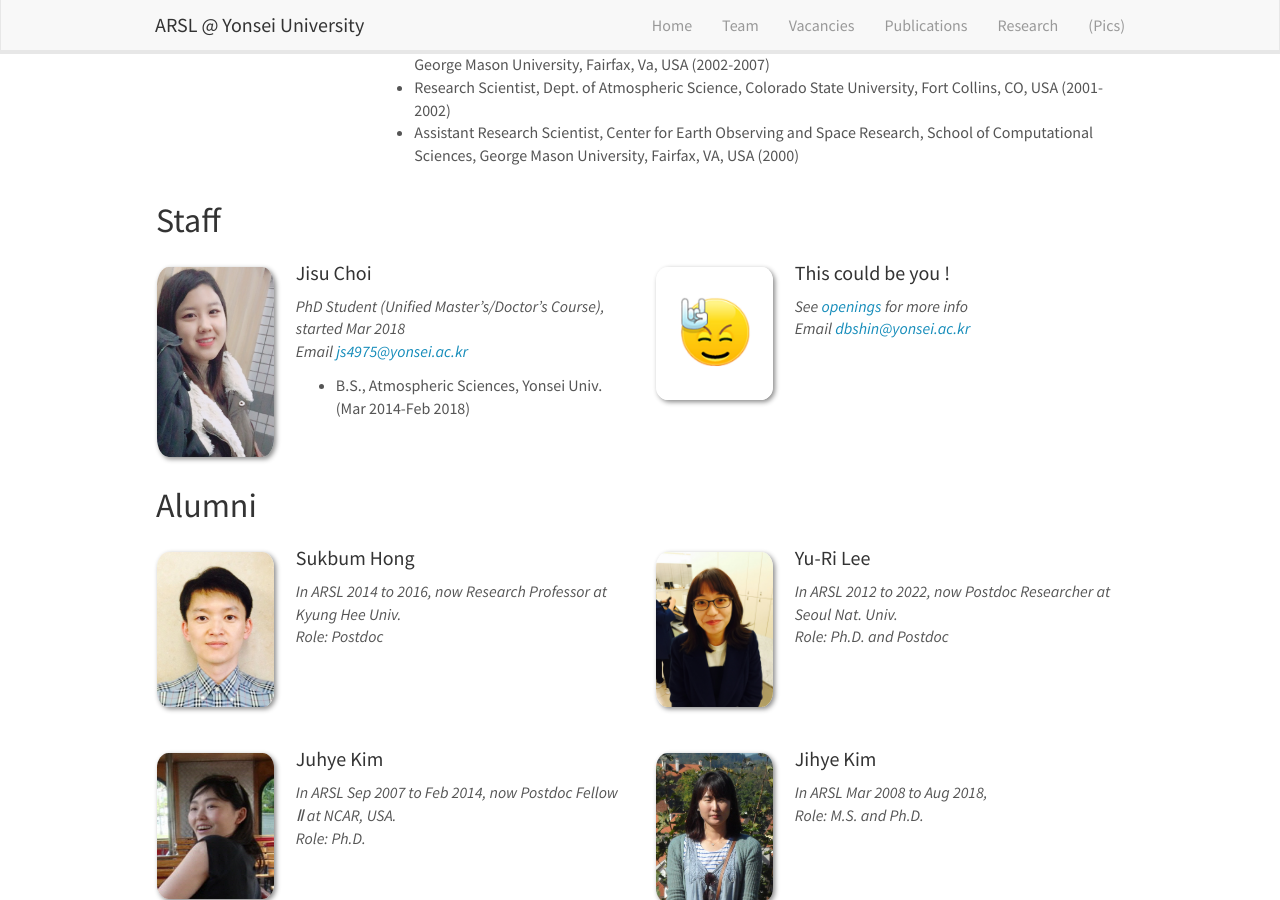
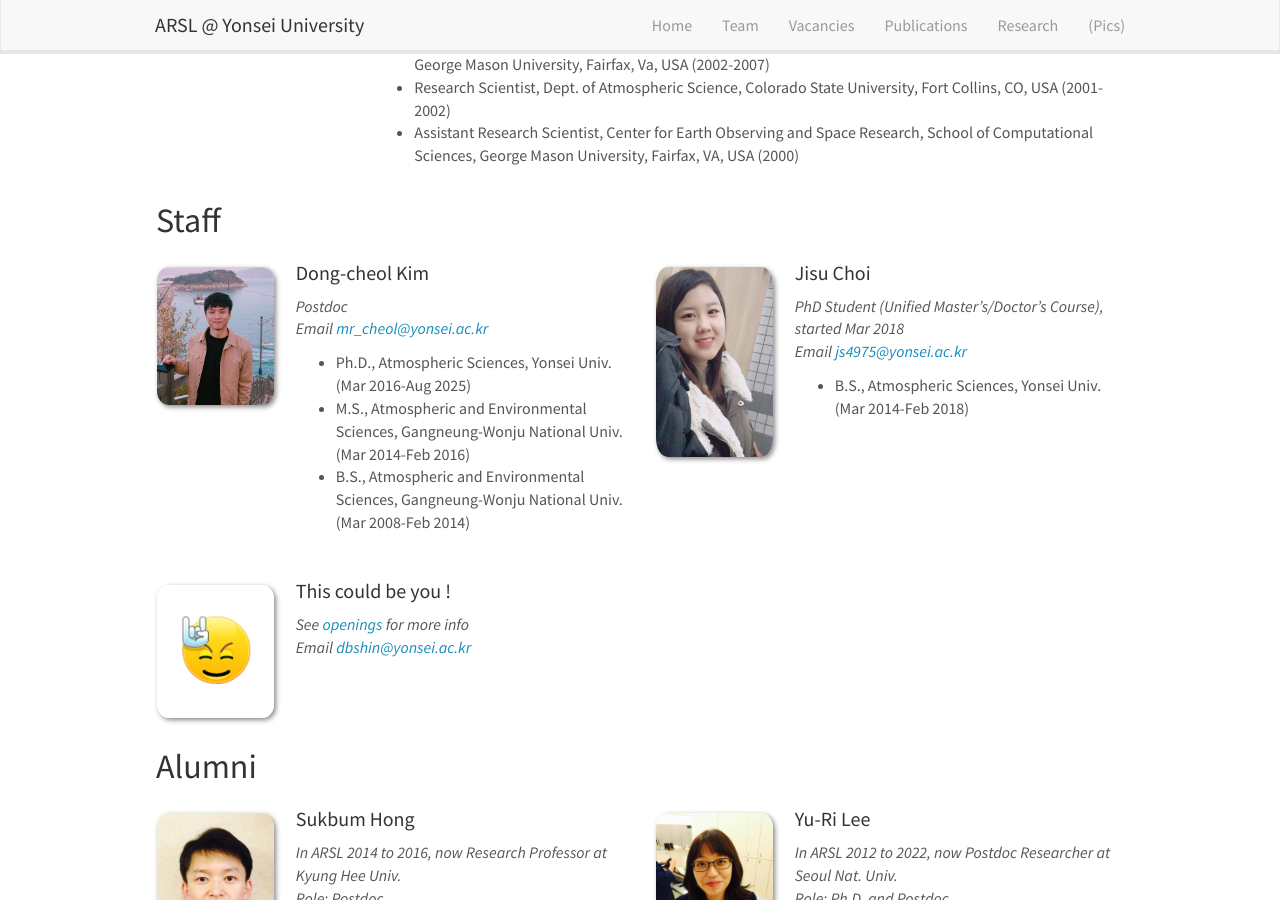
Before and after one commit to roo2003/roo2003.github.io, a Jekyll site: the page built from _pages/team.md, in a window 1280 px wide and 900 px high, scrolled down 562 px. Built offline with Jekyll 4.4.1, drawn with Linux system fonts in a browser that asks for light colours; nearby versions of some CDN libraries.

Commit message:
Update team_members.yml

```diff
--- a/_data/team_members.yml
+++ b/_data/team_members.yml
@@ -1,3 +1,12 @@
+- name: Dong-cheol Kim
+  photo: Dong-Cheol.jpg
+  info: Postdoc
+  email: mr_cheol@yonsei.ac.kr
+  number_educ: 3
+  education1: Ph.D., Atmospheric Sciences, Yonsei Univ. (Mar 2016-Aug 2025)
+  education2: M.S., Atmospheric and Environmental Sciences, Gangneung-Wonju National Univ. (Mar 2014-Feb 2016)
+  education3: B.S., Atmospheric and Environmental Sciences, Gangneung-Wonju National Univ. (Mar 2008-Feb 2014)
+
 - name: Jisu Choi
   photo: Jisu.jpg
   info: PhD Student (Unified Master's/Doctor's Course), started Mar 2018
```
